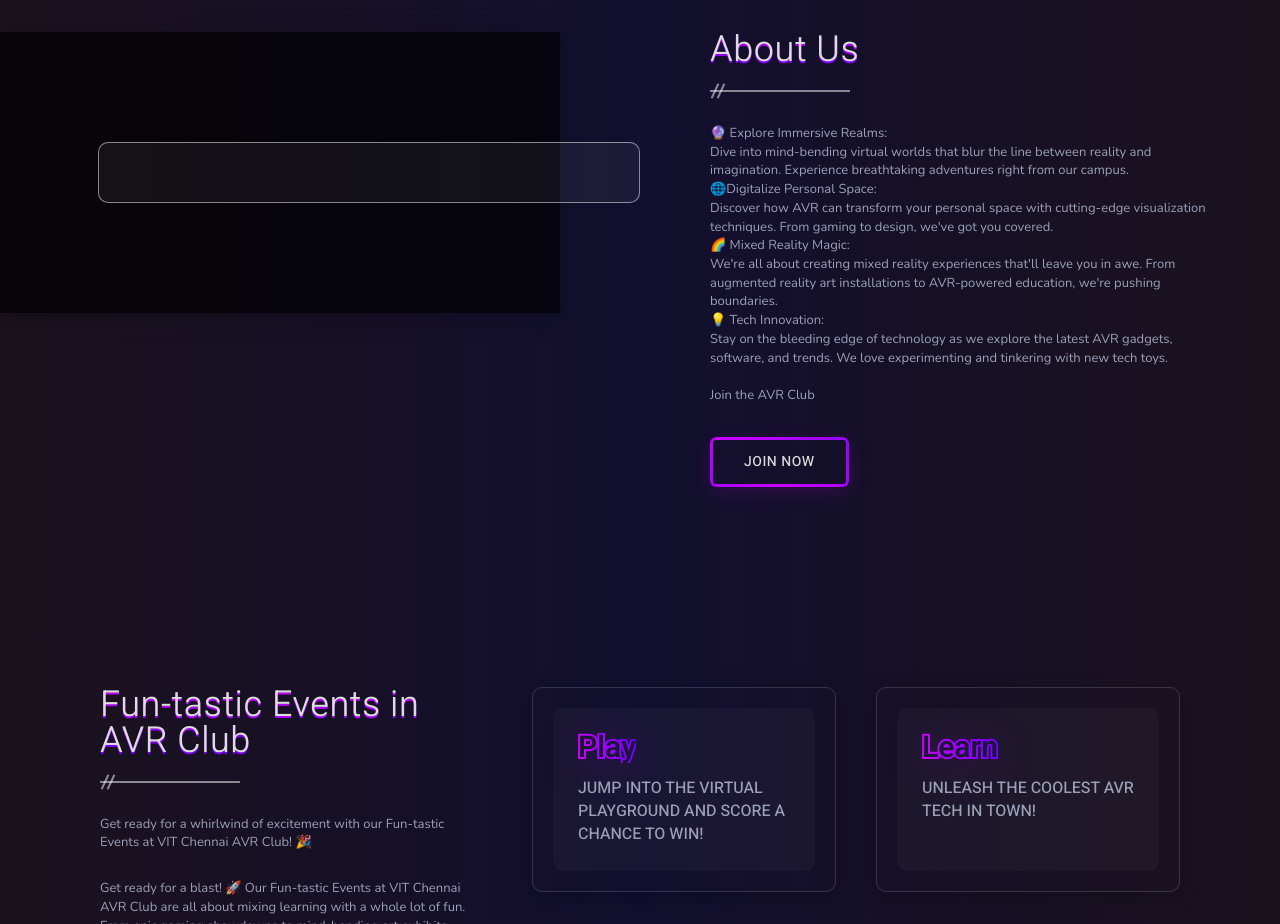
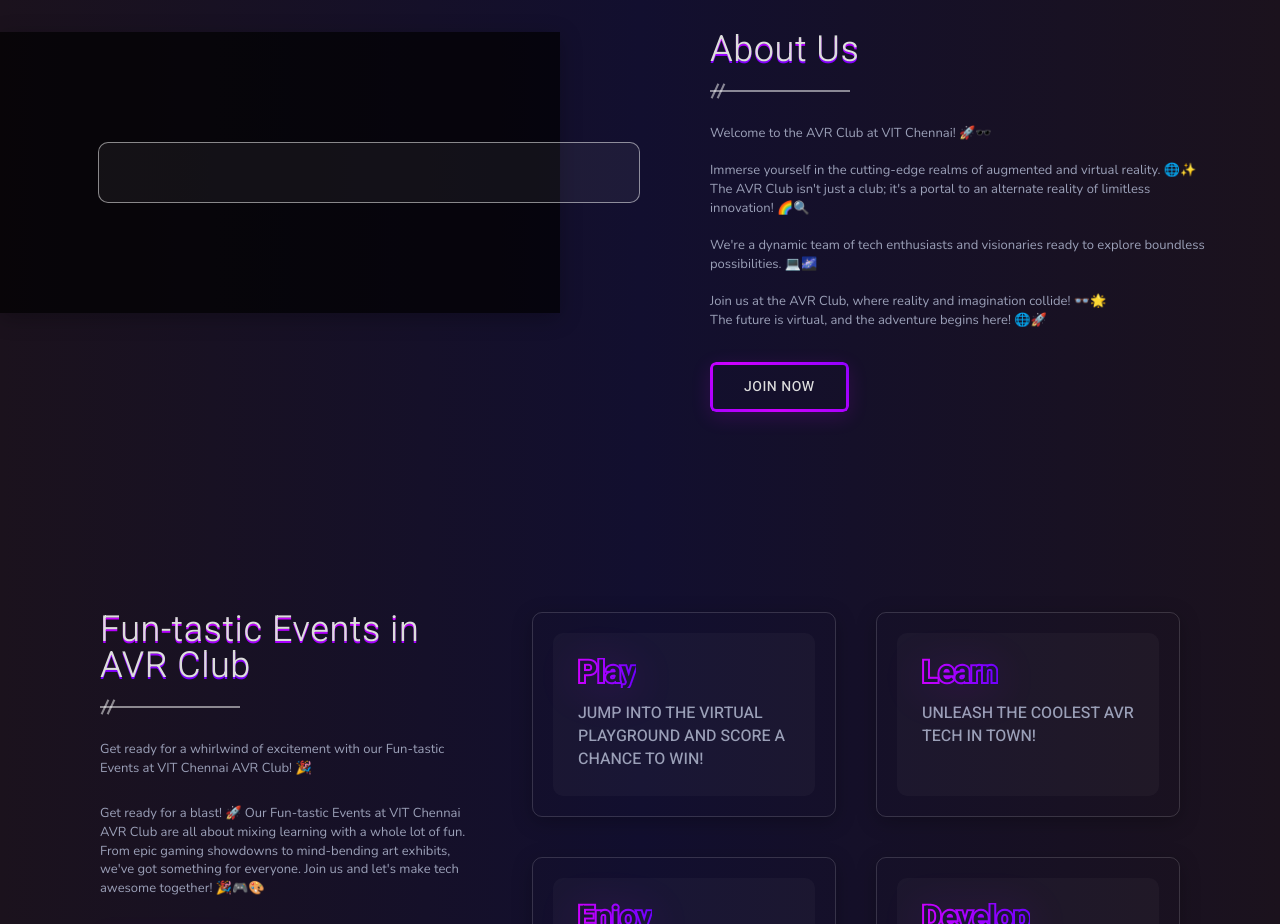
Before and after one commit to Mvishal123/VirtualRealityClub, a Next.js app: page / in a window 1280 px wide. Shown: the part 1140-2064 px from the top of the page. Built offline with nearby package versions, Linux system fonts and the light colour scheme.

Commit message:
Update About.js

```diff
--- a/src/components/About.js
+++ b/src/components/About.js
@@ -27,8 +27,7 @@ const About = () => {
               </div>
             </div>
             <div className="desc">
-              <p>
-              🔮 Explore Immersive Realms:<br></br> Dive into mind-bending virtual worlds that blur the line between reality and imagination. Experience breathtaking adventures right from our campus.<br></br>🌐Digitalize Personal Space:<br></br> Discover how AVR can transform your personal space with cutting-edge visualization techniques. From gaming to design, we've got you covered.<br></br>🌈 Mixed Reality Magic:<br></br>We're all about creating mixed reality experiences that'll leave you in awe. From augmented reality art installations to AVR-powered education, we're pushing boundaries.<br></br>💡 Tech Innovation:<br></br>Stay on the bleeding edge of technology as we explore the latest AVR gadgets, software, and trends. We love experimenting and tinkering with new tech toys.<br></br><br></br> Join the AVR Club
+              <p>Welcome to the AVR Club at VIT Chennai! 🚀🕶️ <br></br><br></br>Immerse yourself in the cutting-edge realms of augmented and virtual reality. 🌐✨<br></br>The AVR Club isn't just a club; it's a portal to an alternate reality of limitless innovation! 🌈🔍<br></br><br></br> We're a dynamic team of tech enthusiasts and visionaries ready to explore boundless possibilities. 💻🌌<br></br><br></br>Join us at the AVR Club, where reality and imagination collide! 👓🌟<br></br>The future is virtual, and the adventure begins here! 🌐🚀
               </p>
 
             </div>
```
